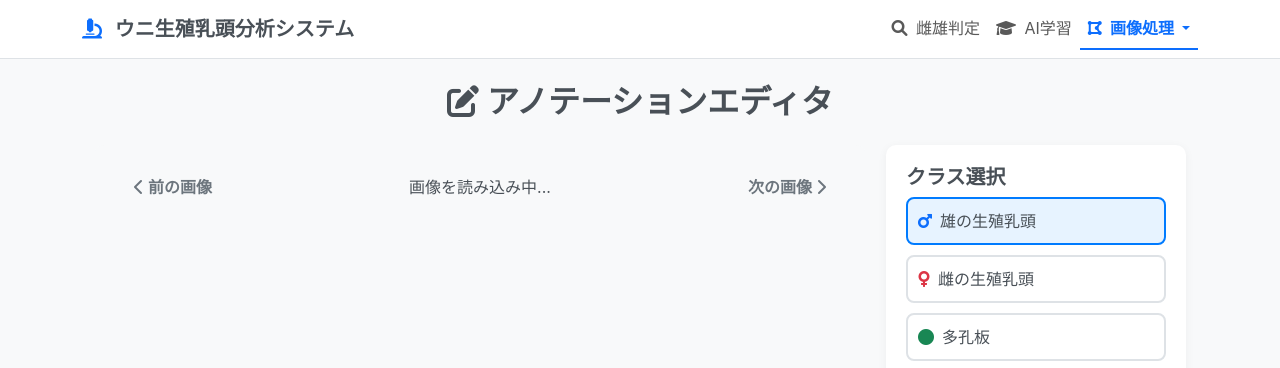
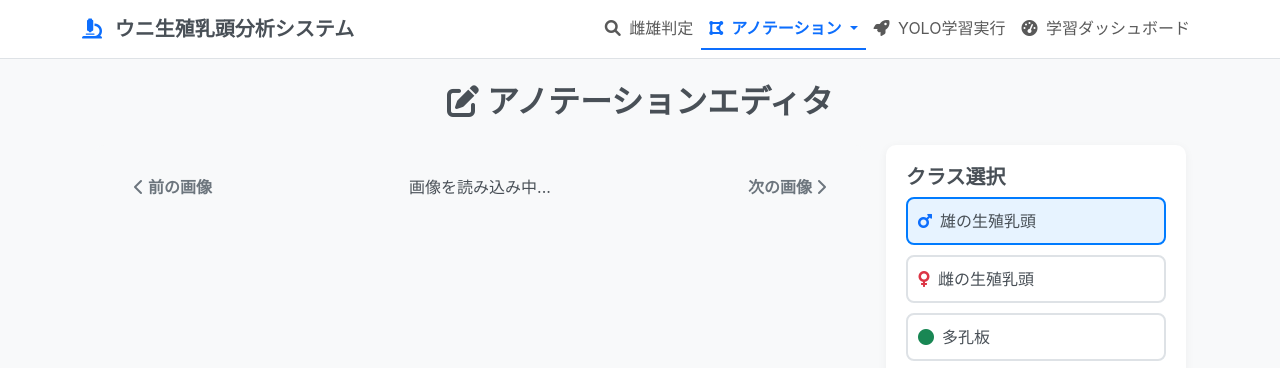
Before and after one commit to masahirog/sea_urchin_identify_v1, a Flask app: page /annotation/editor/ in a window 1280 px wide. Shown: the top 368 px of the page. Run offline with Flask 3, Linux system fonts and the light colour scheme; data that the repository does not hold is empty.

Commit message:
no message

```diff
--- a/app.py
+++ b/app.py
@@ -61,7 +61,6 @@ from routes.main import main_bp
 from routes.learning import learning_bp
 
 app.register_blueprint(main_bp)
-app.register_blueprint(learning_bp, url_prefix='/learning')
 app.register_blueprint(yolo_bp)
 app.register_blueprint(training_bp)
 app.register_blueprint(annotation_images_bp)
--- a/templates/base.html
+++ b/templates/base.html
@@ -45,31 +45,40 @@
                             <span class="d-none d-md-inline">雌雄</span>判定
                         </a>
                     </li>
-
-                    <!-- 統合学習システム -->
-                    <li class="nav-item">
-                        <a class="nav-link {% if request.endpoint == 'learning.learning_page' %}active{% endif %}"
-                           href="/learning">
-                            <i class="fas fa-graduation-cap me-1"></i>
-                            <span class="d-none d-md-inline">AI</span>学習
-                        </a>
-                    </li>
-
+                    <!-- アノテーション -->
                     <li class="nav-item dropdown">
                         <a class="nav-link dropdown-toggle {% if 'annotation' in request.endpoint %}active{% endif %}"
                            href="#" id="annotationDropdown" role="button" data-bs-toggle="dropdown">
-                            <i class="fas fa-draw-polygon me-1"></i> 画像処理
+                            <i class="fas fa-draw-polygon me-1"></i> アノテーション
                         </a>
                         <ul class="dropdown-menu" aria-labelledby="annotationDropdown">
                             <li><a class="dropdown-item {% if request.endpoint == 'annotation_images.images_management_page' %}active{% endif %}"
                                    href="{{ url_for('annotation_images.images_management_page') }}">
-                                <i class="fas fa-images me-1"></i> 画像一覧
+                                <i class="fas fa-images me-1"></i> 画像管理
                             </a></li>
                             <li><a class="dropdown-item {% if request.endpoint == 'annotation_editor.editor_page' %}active{% endif %}"
                                    href="{{ url_for('annotation_editor.editor_page') }}">
-                                <i class="fas fa-edit me-1"></i> アノテーション編集
+                                <i class="fas fa-edit me-1"></i> エディタ
                             </a></li>
                         </ul>
+                    </li>
+
+                    <!-- YOLO学習実行（新規追加） -->
+                    <li class="nav-item">
+                        <a class="nav-link {% if request.endpoint == 'training.training_page' %}active{% endif %}"
+                           href="{{ url_for('training.training_page') }}">
+                            <i class="fas fa-rocket me-1"></i>
+                            <span class="d-none d-md-inline">YOLO</span>学習実行
+                        </a>
+                    </li>
+
+                    <!-- 学習ダッシュボード（オプション：必要に応じて追加） -->
+                    <li class="nav-item">
+                        <a class="nav-link {% if request.endpoint == 'learning.learning_dashboard' %}active{% endif %}"
+                           href="{{ url_for('learning.learning_dashboard') }}">
+                            <i class="fas fa-tachometer-alt me-1"></i>
+                            <span class="d-none d-md-inline">学習</span>ダッシュボード
+                        </a>
                     </li>
                 </ul>
             </div>
--- a/templates/learning_dashboard.html
+++ b/templates/learning_dashboard.html
@@ -205,7 +205,7 @@
                 </div>
 
                 <div class="d-grid gap-2 mt-3">
-                    <a href="{{ url_for('learning.learning_page') }}" class="btn btn-primary">
+                    <a href="{{ url_for('training.training_page') }}" class="btn btn-primary">
                         <i class="fas fa-plus"></i> 新しい学習を開始
                     </a>
                 </div>
--- a/templates/learning_results.html
+++ b/templates/learning_results.html
@@ -356,7 +356,7 @@
         <i class="fas fa-chart-line fa-3x text-muted mb-3"></i>
         <h5 class="text-muted">学習結果がありません</h5>
         <p class="text-muted">YOLOモデルの学習を実行すると、ここに結果が表示されます。</p>
-        <a href="{{ url_for('learning.learning_page') }}" class="btn btn-primary">
+        <a href="{{ url_for('training.training_page') }}" class="btn btn-primary">
             <i class="fas fa-graduation-cap"></i> 学習を開始
         </a>
     </div>
```
Also changed, not shown: routes/learning.py (+0 -9 lines).
